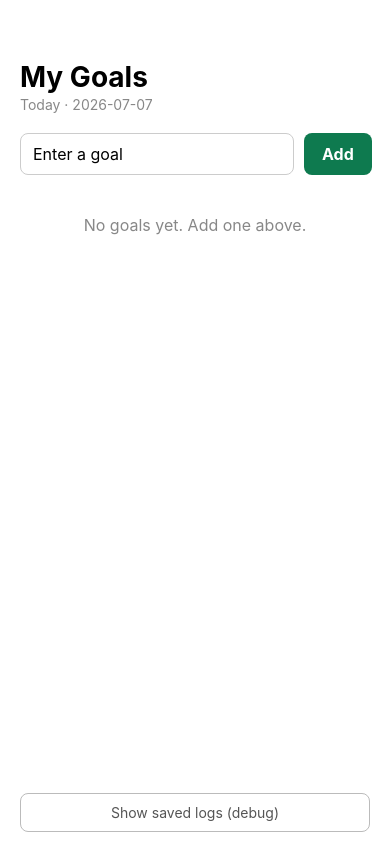
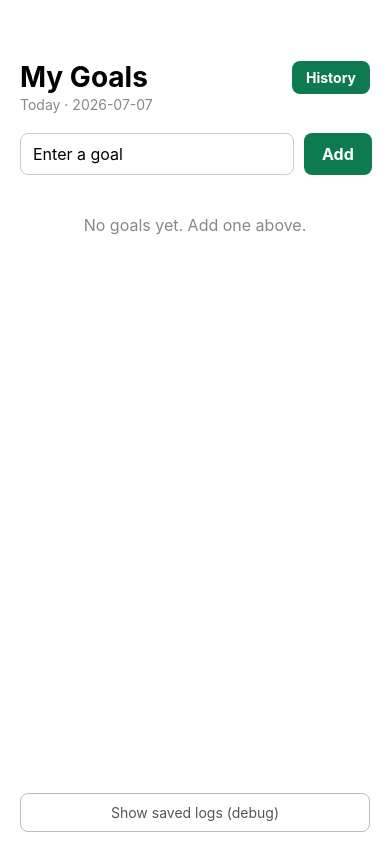
Before and after one commit to vivekkashyap17/Streaked, a React Native app: screen / in a window 390 px wide. Built offline with nearby package versions, Linux system fonts and the light colour scheme.

Commit message:
Add a 30-day history screen with simple screen switching

```diff
--- a/App.tsx
+++ b/App.tsx
@@ -31,12 +31,25 @@ type DailyLog = {
 const GOALS_KEY = 'goals';
 const LOGS_KEY = 'logs';
 
+// Used to build friendly day labels without relying on Intl
+// (React Native's engine has limited Intl support).
+const WEEKDAYS = ['Sun', 'Mon', 'Tue', 'Wed', 'Thu', 'Fri', 'Sat'];
+const MONTHS = [
+  'Jan', 'Feb', 'Mar', 'Apr', 'May', 'Jun',
+  'Jul', 'Aug', 'Sep', 'Oct', 'Nov', 'Dec',
+];
+
 // Format a Date as YYYY-MM-DD, using the phone's local time.
 function formatDate(d: Date): string {
   const year = d.getFullYear();
   const month = String(d.getMonth() + 1).padStart(2, '0');
   const day = String(d.getDate()).padStart(2, '0');
   return `${year}-${month}-${day}`;
+}
+
+// A readable label like "Mon, Jul 7".
+function dayLabel(d: Date): string {
+  return `${WEEKDAYS[d.getDay()]}, ${MONTHS[d.getMonth()]} ${d.getDate()}`;
 }
 
 // Today's date as YYYY-MM-DD.
@@ -51,6 +64,8 @@ export default function App() {
   const [goals, setGoals] = useState<Goal[]>([]);
   // Every daily log we have saved.
   const [logs, setLogs] = useState<DailyLog[]>([]);
+  // Which screen is showing: the goals list or the history.
+  const [screen, setScreen] = useState<'goals' | 'history'>('goals');
 
   const today = todayString();
 
@@ -141,6 +156,11 @@ export default function App() {
     return logs.filter((l) => l.goalId === goalId && l.done).length;
   };
 
+  // Was this goal done on a specific day? (used by the history screen)
+  const wasDoneOn = (goalId: string, date: string): boolean => {
+    return logs.some((l) => l.goalId === goalId && l.date === date && l.done);
+  };
+
   // --- Temporary debug button: show every saved log in a popup ---
 
   const showAllLogs = () => {
@@ -158,9 +178,79 @@ export default function App() {
     Alert.alert(`Saved logs (${logs.length})`, lines.join('\n'));
   };
 
+  // ===== History screen: the last 30 days =====
+  if (screen === 'history') {
+    // Build the last 30 days, newest first.
+    const days: { date: string; label: string }[] = [];
+    const cursor = new Date();
+    for (let i = 0; i < 30; i++) {
+      days.push({ date: formatDate(cursor), label: dayLabel(cursor) });
+      cursor.setDate(cursor.getDate() - 1); // step back one day
+    }
+
+    return (
+      <View style={styles.container}>
+        <View style={styles.header}>
+          <Text style={styles.title}>Last 30 days</Text>
+          <Pressable
+            style={styles.navButton}
+            onPress={() => setScreen('goals')}
+          >
+            <Text style={styles.navButtonText}>Back</Text>
+          </Pressable>
+        </View>
+
+        <FlatList
+          data={days}
+          keyExtractor={(day) => day.date}
+          style={styles.historyList}
+          renderItem={({ item }) => (
+            <View style={styles.dayCard}>
+              <Text style={styles.dayLabel}>
+                {item.date === today ? `${item.label} · Today` : item.label}
+              </Text>
+
+              {goals.length === 0 ? (
+                <Text style={styles.dayEmpty}>No goals yet.</Text>
+              ) : (
+                goals.map((goal) => {
+                  const done = wasDoneOn(goal.id, item.date);
+                  return (
+                    <View key={goal.id} style={styles.historyRow}>
+                      <Text
+                        style={[
+                          styles.historyMark,
+                          done ? styles.markDone : styles.markMissed,
+                        ]}
+                      >
+                        {done ? '✓' : '✗'}
+                      </Text>
+                      <Text style={styles.historyName}>{goal.name}</Text>
+                    </View>
+                  );
+                })
+              )}
+            </View>
+          )}
+        />
+
+        <StatusBar style="auto" />
+      </View>
+    );
+  }
+
+  // ===== Main screen: today's goals =====
   return (
     <View style={styles.container}>
-      <Text style={styles.title}>My Goals</Text>
+      <View style={styles.header}>
+        <Text style={styles.title}>My Goals</Text>
+        <Pressable
+          style={styles.navButton}
+          onPress={() => setScreen('history')}
+        >
+          <Text style={styles.navButtonText}>History</Text>
+        </Pressable>
+      </View>
       <Text style={styles.subtitle}>Today · {today}</Text>
 
       {/* Input row: type a goal and press Add */}
@@ -233,6 +323,22 @@ const styles = StyleSheet.create({
     backgroundColor: '#fff',
     paddingHorizontal: 20,
     paddingTop: 60, // leave room below the status bar
+  },
+  header: {
+    flexDirection: 'row',
+    alignItems: 'center',
+    justifyContent: 'space-between',
+  },
+  navButton: {
+    backgroundColor: '#0e7a4f',
+    borderRadius: 8,
+    paddingHorizontal: 14,
+    paddingVertical: 8,
+  },
+  navButtonText: {
+    color: '#fff',
+    fontSize: 14,
+    fontWeight: 'bold',
   },
   title: {
     fontSize: 28,
@@ -347,4 +453,43 @@ const styles = StyleSheet.create({
     color: '#555',
     fontSize: 14,
   },
+  // History screen
+  historyList: {
+    marginTop: 16,
+  },
+  dayCard: {
+    backgroundColor: '#f2f2f2',
+    borderRadius: 8,
+    padding: 14,
+    marginBottom: 10,
+  },
+  dayLabel: {
+    fontSize: 15,
+    fontWeight: 'bold',
+    marginBottom: 8,
+  },
+  dayEmpty: {
+    fontSize: 14,
+    color: '#888',
+  },
+  historyRow: {
+    flexDirection: 'row',
+    alignItems: 'center',
+    paddingVertical: 3,
+  },
+  historyMark: {
+    fontSize: 15,
+    fontWeight: 'bold',
+    width: 22,
+  },
+  markDone: {
+    color: '#0e7a4f',
+  },
+  markMissed: {
+    color: '#c7c7c7',
+  },
+  historyName: {
+    fontSize: 15,
+    flex: 1,
+  },
 });
```
